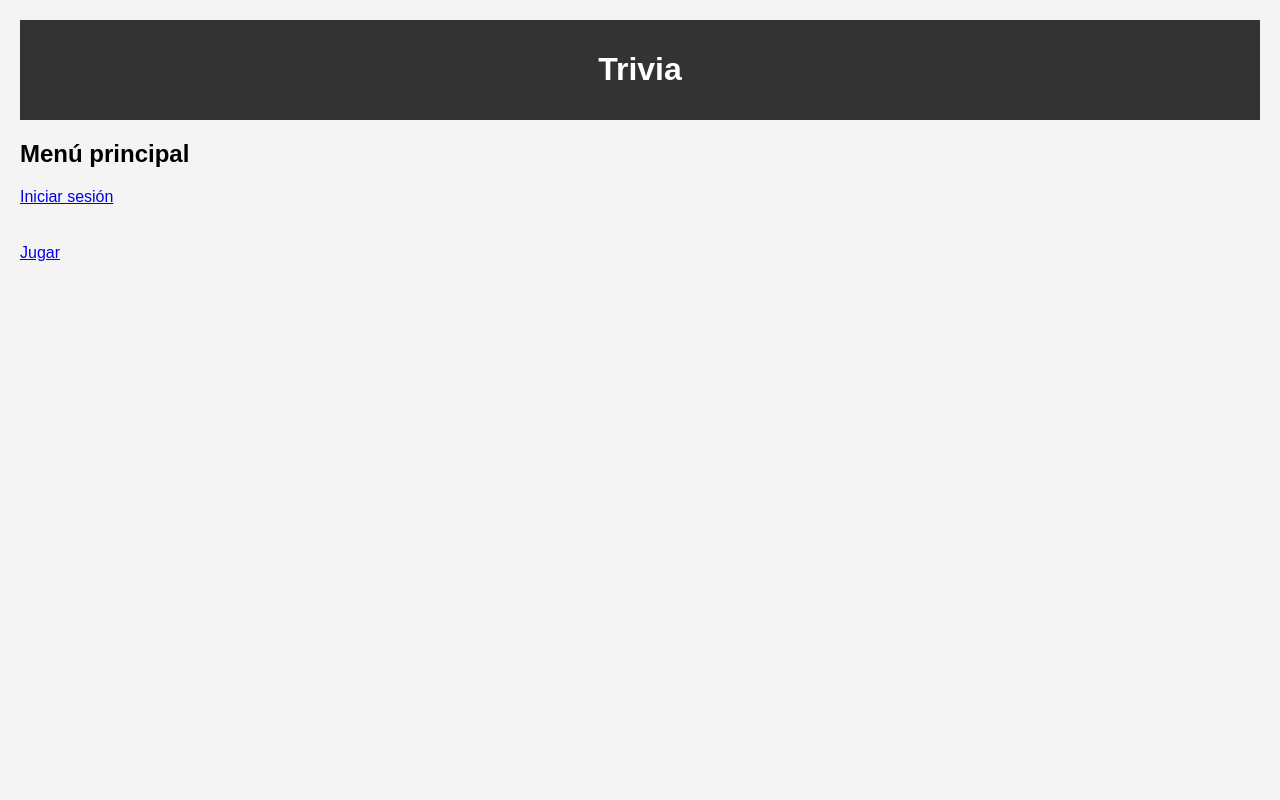
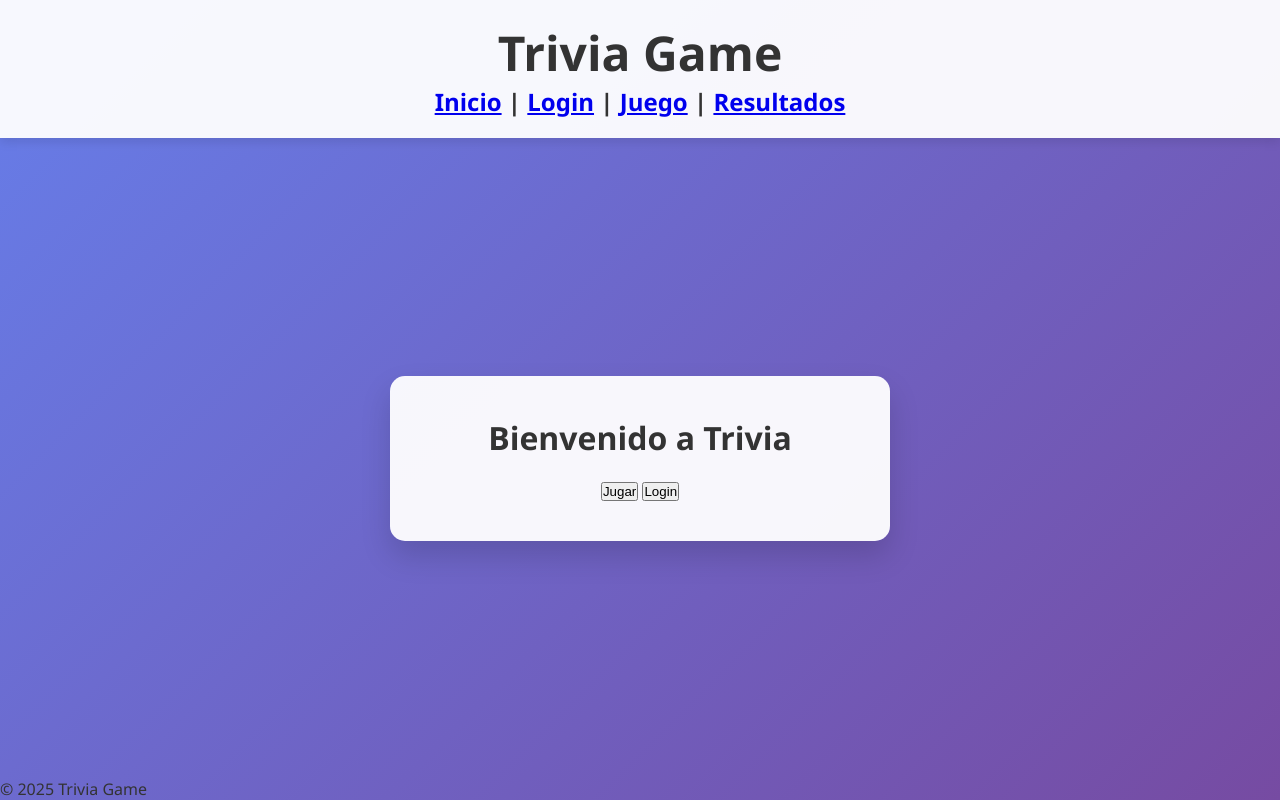
Before and after one commit to EspTorDav/trivia_game, a Flask app: page / in a window 1280 px wide. Run offline with Flask 3, Linux system fonts and the light colour scheme.

Commit message:
TG-20 TG-19  TG-15 TG-16 TG-17 TG-18: Router listo, redireccionamiento. Sistema mínimo de validacion de usuarios y test de login correcto e incorrecto.

```diff
--- a/app.py
+++ b/app.py
@@ -1,7 +1,10 @@
-from flask import Flask, render_template, redirect, url_for, session, request
+from flask import Flask, flash, render_template, redirect, url_for, session, request
 
 app = Flask(__name__)
 app.secret_key = "supersecretkey"
+
+# Usuarios en memoria
+users = {"tester":"tester"}
 
 # Ruta principal
 @app.route("/")
@@ -9,19 +12,36 @@ def index():
     return render_template("index.html")
 
 # Login
+@app.route("/register", methods=["GET", "POST"])
+def register():
+    if request.method == "POST":
+        username = request.form["username"]
+        password = request.form["password"]
+        if username in users:
+            flash("Usuario ya existe")
+            return redirect(url_for("register"))
+        users[username] = password
+        flash("Registro exitoso, ahora inicia sesión")
+        return redirect(url_for("login"))
+    return render_template("register.html")
+
 @app.route("/login", methods=["GET", "POST"])
 def login():
     if request.method == "POST":
-        username = request.form.get("username")
-        if username:
+        username = request.form["username"]
+        password = request.form["password"]
+        if username in users and users[username] == password:
             session["user"] = username
             return redirect(url_for("game"))
+        flash("Usuario o contraseña incorrectos")
+        return redirect(url_for("login"))
     return render_template("login.html")
 
 # Juego
 @app.route("/game")
 def game():
     if "user" not in session:
+        flash("Debes iniciar sesión para acceder a esta página")
         return redirect(url_for("login"))
     return render_template("game.html")
 
@@ -30,13 +50,14 @@ def game():
 def results():
     if "user" not in session:
         return redirect(url_for("login"))
-    return render_template("results.html")
+    last_answer = session.get("last_answer", "No contestaste ninguna pregunta")
+    return render_template("results.html", answer=last_answer)
 
 # Logout
 @app.route("/logout")
 def logout():
     session.pop("user", None)
-    return redirect(url_for("login"))
+    return redirect(url_for("index"))
 
 if __name__ == "__main__":
     app.run(debug=True)
--- a/static/css/style.css
+++ b/static/css/style.css
@@ -1,17 +1,67 @@
-body {
-    font-family: Arial, sans-serif;
-    margin: 20px;
-    background-color: #f4f4f4;
+/* Reset y estilo base */
+* {
+    box-sizing: border-box;
+    margin: 0;
+    padding: 0;
 }
 
+body {
+    font-family: 'Segoe UI', Tahoma, Geneva, Verdana, sans-serif;
+    background: linear-gradient(135deg, #667eea, #764ba2);
+    color: #333;
+    min-height: 100vh;
+    display: flex;
+    flex-direction: column;
+}
+
+/* Header */
 header {
-    background-color: #333;
-    color: white;
-    padding: 10px;
+    width: 100%;
+    padding: 20px 0;
+    background-color: rgba(255,255,255,0.95);
+    text-align: center;
+    font-size: 1.5rem;
+    font-weight: bold;
+    box-shadow: 0 4px 10px rgba(0,0,0,0.1);
+}
+
+/* Main central */
+main {
+    flex: 1;
+    display: flex;
+    justify-content: center;
+    align-items: center;
+    padding: 20px;
+}
+
+/* Contenedor principal */
+.container {
+    background-color: rgba(255,255,255,0.95);
+    padding: 40px 30px;
+    border-radius: 15px;
+    max-width: 500px;
+    width: 100%;
+    box-shadow: 0 15px 30px rgba(0,0,0,0.15);
+    display: flex;
+    flex-direction: column;
+    align-items: center;
+    gap: 20px;
     text-align: center;
 }
 
-a {
-    display: block;
-    margin: 10px 0;
+/* Botones uniformes */
+.btn {
+    display: inline-block;
+    background-color: #764ba2;
+    color: white;
+    padding: 12px 30px;
+    border-radius: 8px;
+    text-decoration: none;
+    font-weight: bold;
+    transition: background-color 0.3s, transform 0.2s;
 }
+
+.btn:hover {
+    background-color: #667eea;
+    transform: translateY(-2px);
+}
--- a/templates/base.html
+++ b/templates/base.html
@@ -2,15 +2,26 @@
 <html lang="es">
 <head>
   <meta charset="UTF-8">
-    <title>Trivia </title>
+  <title>{% block title %}Trivia{% endblock %}</title>
   <link rel="stylesheet" href="{{ url_for('static', filename='css/style.css') }}">
 </head>
 <body>
   <header>
-        <h1>Trivia </h1>
+    <h1>Trivia Game</h1>
+    <nav>
+      <a href="{{ url_for('index') }}">Inicio</a> |
+      <a href="{{ url_for('login') }}">Login</a> |
+      <a href="{{ url_for('game') }}">Juego</a> |
+      <a href="{{ url_for('results') }}">Resultados</a>
+    </nav>
   </header>
+
   <main>
     {% block content %}{% endblock %}
   </main>
+
+  <footer>
+        <p>&copy; 2025 Trivia Game</p>
+    </footer>
 </body>
 </html>
--- a/templates/index.html
+++ b/templates/index.html
@@ -1,6 +1,23 @@
 {% extends "base.html" %}
+
+{% block title %}Inicio{% endblock %}
+
 {% block content %}
-    <h2>Menú principal</h2>
-    <a href="{{ url_for('login') }}">Iniciar sesión</a><br>
-    <a href="{{ url_for('game') }}">Jugar</a>
+<div id="background">
+    <!-- Placeholder para fondo animado -->
+</div>
+
+<!-- Música: placeholder -->
+<audio id="bg-music" autoplay loop>
+    <source src="{{ url_for('static', filename='audio/background.mp3') }}" type="audio/mpeg">
+    Tu navegador no soporta audio.
+</audio>
+
+<div class="container">
+    <h1>Bienvenido a Trivia</h1>
+    <div class="buttons">
+        <a href="{{ url_for('game') }}"><button>Jugar</button></a>
+        <a href="{{ url_for('login') }}"><button>Login</button></a>
+    </div>
+</div>
 {% endblock %}
```
Also changed, not shown: templates/game.html (+11 -0 lines), templates/login.html (+27 -0 lines), templates/results.html (+12 -0 lines), tests/test_login.py (added, +32 -0 lines). Lines whose indentation alone changed are shown as unchanged.
